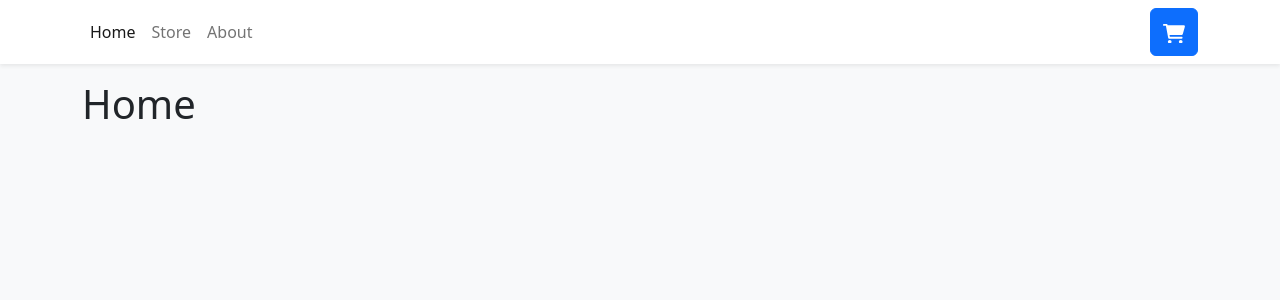
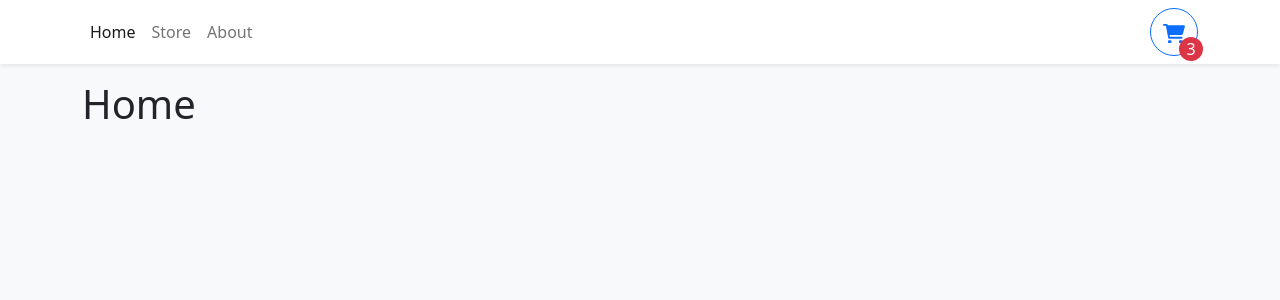
Before and after one commit to hseiji/green-room-app, a React (Vite) app: page / in a window 1280 px wide. Shown: the top 300 px of the page. Built offline with nearby package versions, Linux system fonts and the light colour scheme.

Commit message:
complete Navbar component first part

```diff
--- a/src/components/Navbar.tsx
+++ b/src/components/Navbar.tsx
@@ -3,14 +3,18 @@
 
 export function Navbar() {
   return (
-    <NavbarBoot className="bg-white shadow-sm mb-3">
+    <NavbarBoot sticky="top" className="bg-white shadow-sm mb-3">
       <Container>
         <Nav className="me-auto">
           <Nav.Link to="/" as={NavLink} >Home</Nav.Link>
           <Nav.Link to="/store" as={NavLink} >Store</Nav.Link>
           <Nav.Link to="/about" as={NavLink} >About</Nav.Link>
         </Nav>
-        <Button style={{ width: "3rem", height: "3rem" }}>
+        <Button
+          style={{ width: "3rem", height: "3rem", position: "relative" }}
+          variant="outline-primary"
+          className="rounded-circle"
+        >
           <svg
               xmlns="http://www.w3.org/2000/svg"
               viewBox="0 0 576 512"
@@ -18,6 +22,20 @@
           >
               <path d="M96 0C107.5 0 117.4 8.19 119.6 19.51L121.1 32H541.8C562.1 32 578.3 52.25 572.6 72.66L518.6 264.7C514.7 278.5 502.1 288 487.8 288H170.7L179.9 336H488C501.3 336 512 346.7 512 360C512 373.3 501.3 384 488 384H159.1C148.5 384 138.6 375.8 136.4 364.5L76.14 48H24C10.75 48 0 37.25 0 24C0 10.75 10.75 0 24 0H96zM128 464C128 437.5 149.5 416 176 416C202.5 416 224 437.5 224 464C224 490.5 202.5 512 176 512C149.5 512 128 490.5 128 464zM512 464C512 490.5 490.5 512 464 512C437.5 512 416 490.5 416 464C416 437.5 437.5 416 464 416C490.5 416 512 437.5 512 464z" />
             </svg>
+            <div
+              className="rounded-circle bg-danger d-flex justify-content-center align-items-center"
+              style={{
+                color: "white",
+                width: "1.5rem",
+                height: "1.5rem",
+                position: "absolute",
+                bottom: 0,
+                right: 0,
+                transform: "translate(25%, 25%)",
+              }}
+            >
+              3
+            </div>
         </Button>
       </Container>
     </NavbarBoot>
```
